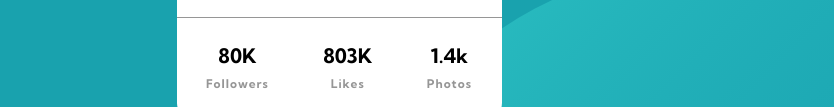
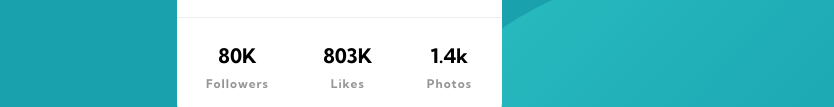
Before and after one commit to XNWayne/profile-card, a plain HTML site: page index.html in a window 1280 px wide. Shown: the part 387-494 px from the top of the page, without its empty margins (301-1135 px from the left). Drawn offline with Linux system fonts and the light colour scheme.

Commit message:
hr styling

```diff
--- a/style.css
+++ b/style.css
@@ -75,7 +75,7 @@ span{
 }
 
 hr{
-    border: 0; border-top: 1px solid hsl(0, 0%, 59%);
+    border: 0; border-top: 1px solid hsl(0, 0%, 93%);
 }
 
 
```
